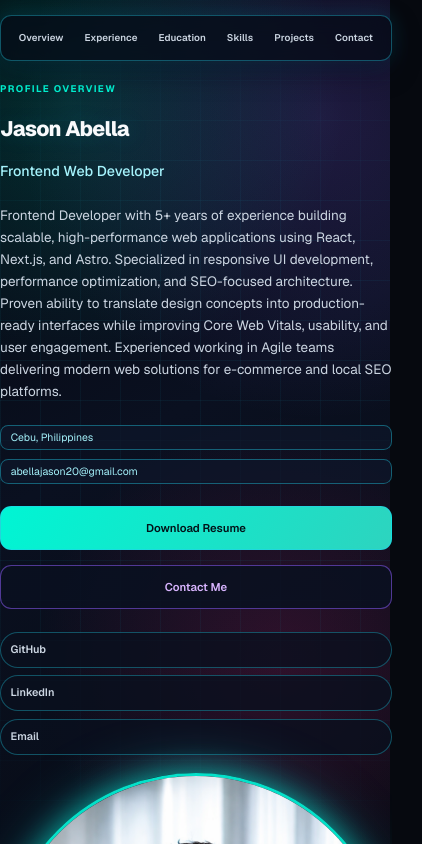
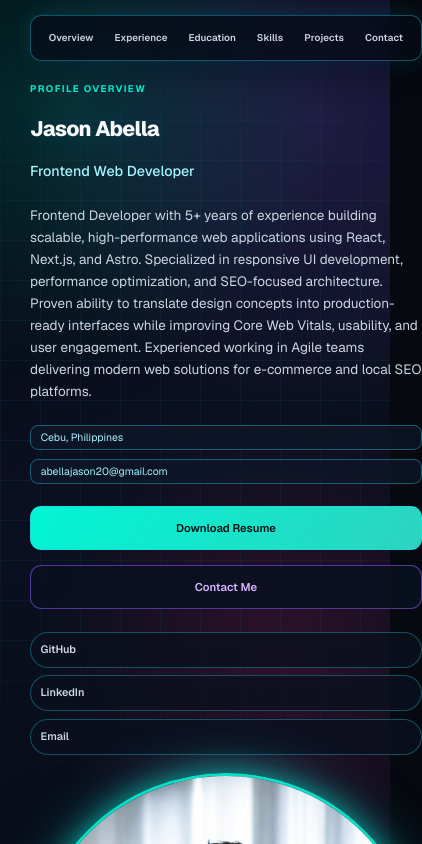
Before and after one commit to abellajason/jason-abella, a Next.js app: page / in a window 390 px wide. Shown: the top 844 px of the page, 422 px wide, since content can reach past the window. Built offline with nearby package versions, Linux system fonts and the light colour scheme.

Commit message:
added padding on mobile view

```diff
--- a/app/page.tsx
+++ b/app/page.tsx
@@ -315,7 +315,7 @@ export default function Page() {
 	return (
 		<>
 		{selectedProject && <ProjectModal item={selectedProject} onClose={() => setSelectedProject(null)} />}
-		<main className="portfolio-shell px-6 md:px-6">
+		<main className="portfolio-shell px-8!">
 			<MaybeParallax speed={-10} className="parallax-layer reveal-up">
 				<nav className="top-nav" aria-label="Portfolio sections">
 					<ul className="top-nav-list">
```
